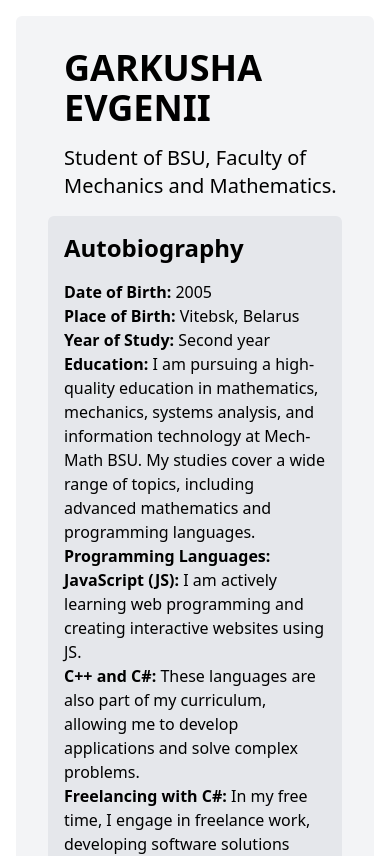
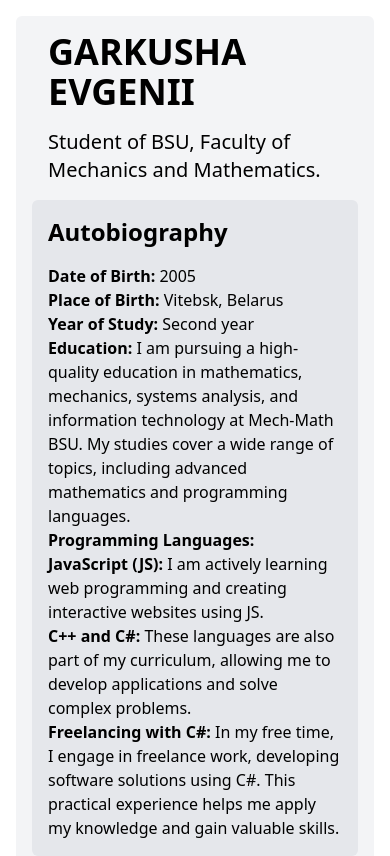
Before and after one commit to Barakyshka/CV, a React (Vite) app: page / in a window 390 px wide. Shown: the top 856 px of the page. Built offline with nearby package versions, Linux system fonts and the light colour scheme.

Commit message:
Update AuthorInfo.jsx

```diff
--- a/src/components/AuthorInfo.jsx
+++ b/src/components/AuthorInfo.jsx
@@ -5,7 +5,7 @@ import PersonalInfo from './PersonalInfo';
 
 function AuthorInfo() {
   return (
-    <div className="bg-gray-100 p-8 flex flex-col md:flex-row mb-8 rounded-md">
+    <div className="bg-gray-100 p-4 md:p-8 flex flex-col md:flex-row mb-8 rounded-md">
       <div className="w-full md:w-2/3 md:mr-8">
         <h2 className="text-4xl font-bold mb-4 ml-4">GARKUSHA EVGENII</h2>
         <div className="text-xl mt-2 ml-4 mb-4">
```
